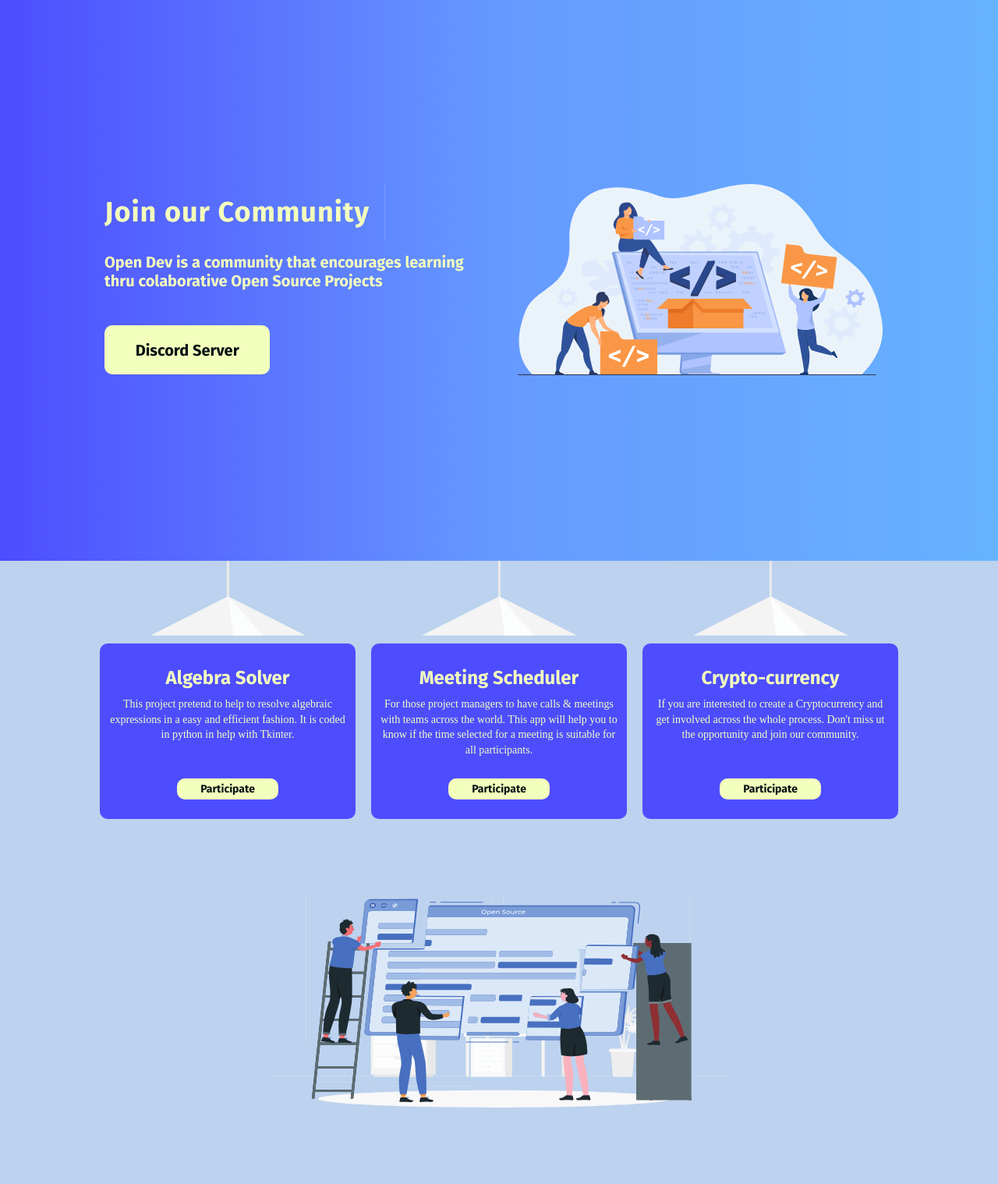
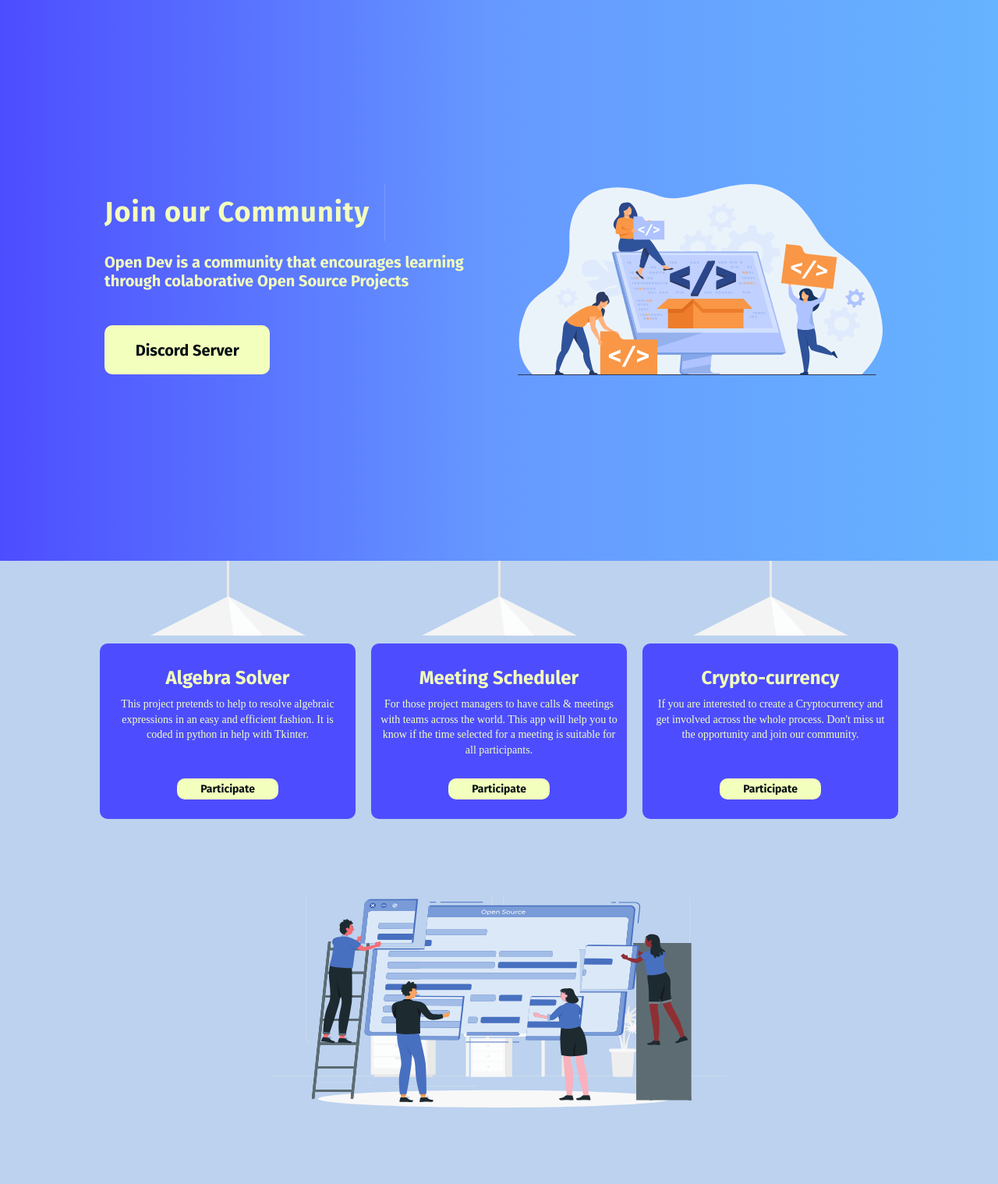
Before and after one commit to OpenDevOrganization/website, a Flask app: page / in a window 1280 px wide. Shown: the part 71-1589 px from the top of the page at 78% size. Run offline with Flask 2, Linux system fonts and the light colour scheme; some web fonts are replaced.

Commit message:
Did some word fixes

```diff
--- a/templates/index.html
+++ b/templates/index.html
@@ -29,7 +29,7 @@
             <div class="home-container">
                 <div class="home-titles">
                     <h2 class="anim-typewriter">Join our Community</h2>
-                    <h5>Open Dev is a community that encourages learning thru colaborative Open Source Projects</h5>
+                    <h5>Open Dev is a community that encourages learning through colaborative Open Source Projects</h5>
                     <a class="btn" href="https://discord.gg/QwjqRrvX" target="_blank">Discord Server</a>
                 </div>
                 <div class="home-image">
@@ -49,7 +49,7 @@
                             Algebra Solver
                         </h4>
                         <p class="projects-card-text">
-                            This project pretend to help to resolve algebraic expressions in a easy and efficient
+                            This project pretends to help to resolve algebraic expressions in an easy and efficient
                             fashion. It is coded in python in help with Tkinter.
                         </p>
                         <a class="btn-sm" href="https://discord.gg/QwjqRrvX" target="_blank">
```
